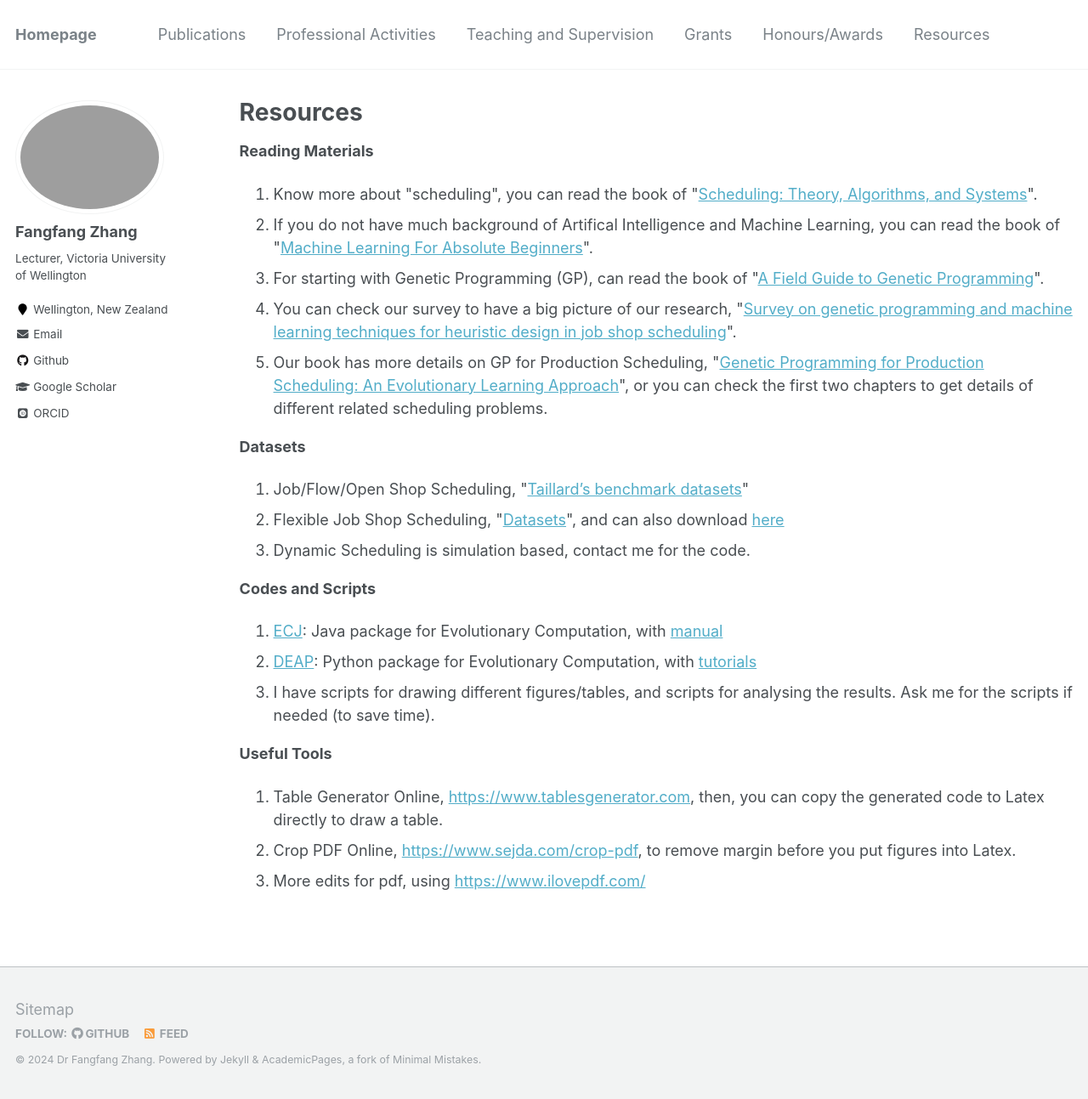
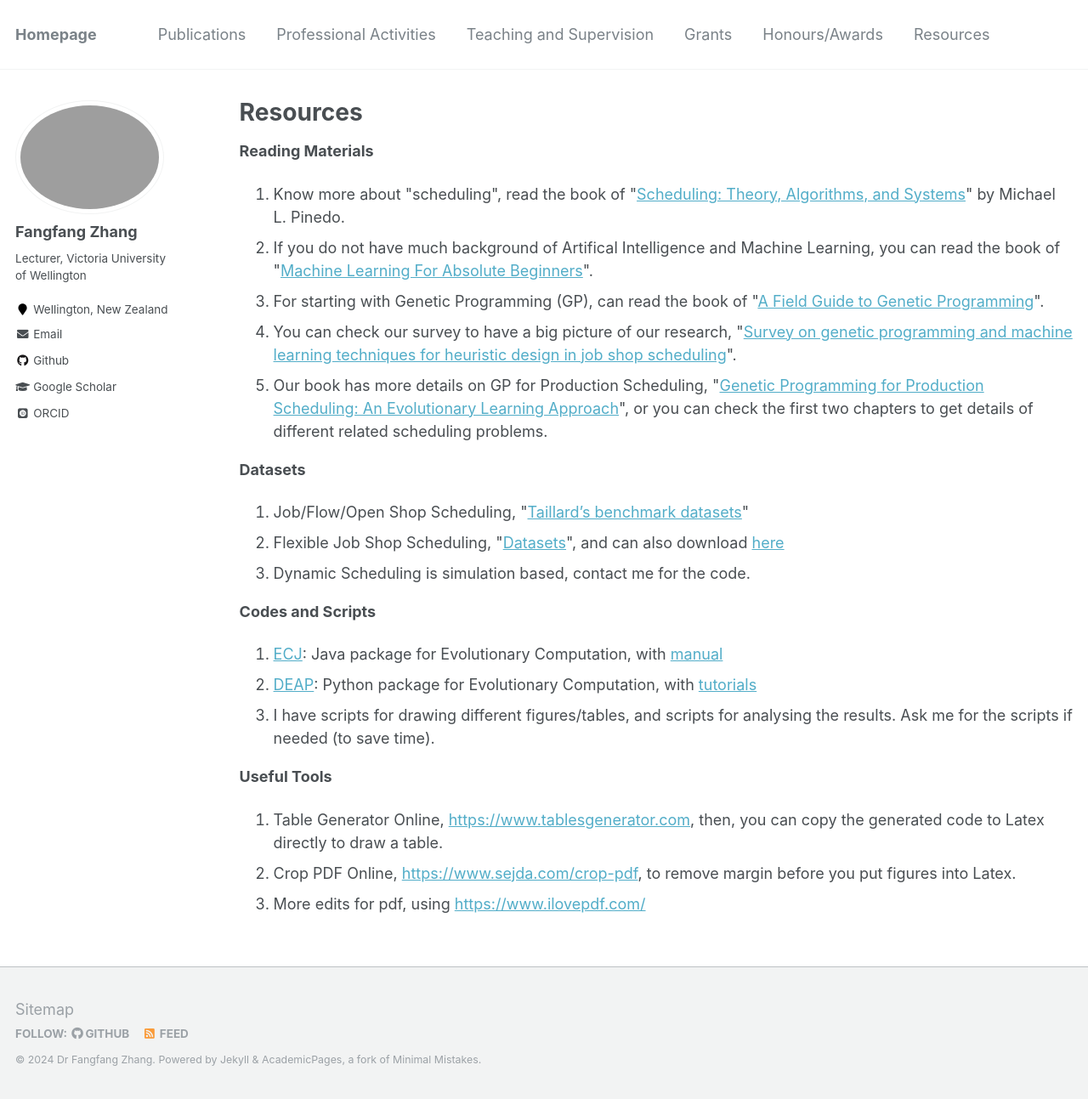
Before and after one commit to fangfang-zhang/fangfang-zhang.github.io, a Jekyll site: the page built from _pages/resources.md, in a window 1280 px wide and 1293 px high. Shown: the whole window at 85% size. Built offline with Jekyll 4.4.1, drawn with Linux system fonts in a browser that asks for light colours; some web fonts are replaced.

Commit message:
scheduling

```diff
--- a/_pages/resources.md
+++ b/_pages/resources.md
@@ -8,7 +8,7 @@ ul li { padding: 5px 0px; }
 **Reading Materials**
 
 <ol>
-<li> Know more about "scheduling", you can read the book of "<a target="_blank" href="https://github.com/fangfang-zhang/fangfang-zhang.github.io/blob/main/files/Machine%20Learning%20For%20Absolute%20Beginners.pdf">Scheduling: Theory, Algorithms, and Systems</a>".</li>
+<li> Know more about "scheduling", read the book of "<a target="_blank" href="https://github.com/fangfang-zhang/fangfang-zhang.github.io/blob/main/files/scheduling.pdf">Scheduling: Theory, Algorithms, and Systems</a>" by Michael L. Pinedo.</li>
 <li> If you do not have much background of Artifical Intelligence and Machine Learning, you can read the book of "<a target="_blank" href="https://github.com/fangfang-zhang/fangfang-zhang.github.io/blob/main/files/Machine%20Learning%20For%20Absolute%20Beginners.pdf">Machine Learning For Absolute Beginners</a>".</li>
 <li> For starting with Genetic Programming (GP), can read the book of "<a target="_blank" href="https://github.com/fangfang-zhang/fangfang-zhang.github.io/blob/main/files/A_Field_Guide_to_Genetic_Programming.pdf">A Field Guide to Genetic Programming</a>".</li>
 <li> You can check our survey to have a big picture of our research, "<a target="_blank" href="https://github.com/fangfang-zhang/fangfang-zhang.github.io/blob/main/files/%5B2023%5D%20Survey_on_Genetic_Programming_and_Machine_Learning_Techniques_for_Heuristic_Design_in_Job_Shop_Scheduling.pdf">Survey on genetic programming and machine learning techniques for heuristic design in job shop scheduling</a>".</li>
```
